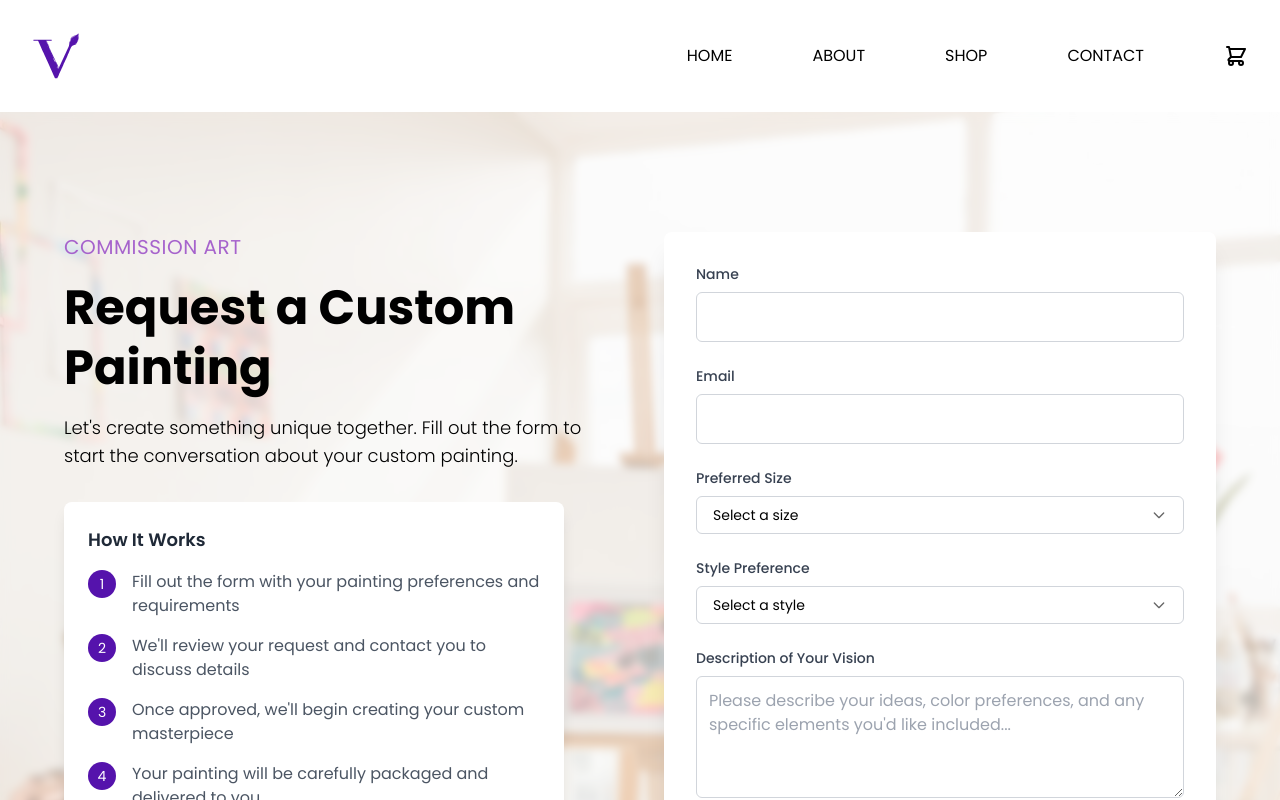
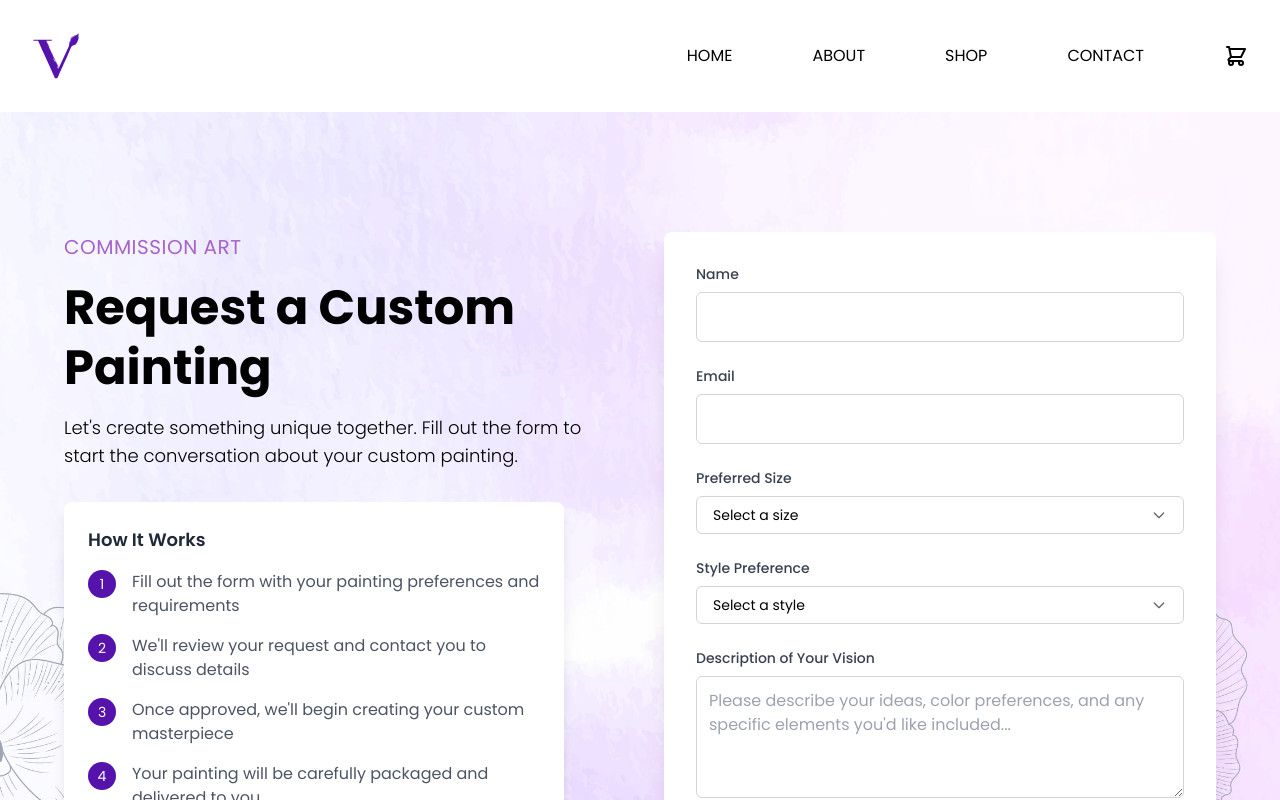
Before and after one commit to tom318267/ginnysart, a Next.js app: page /custom-painting in a window 1280 px wide. Shown: the top 800 px of the page. Built offline with nearby package versions, Linux system fonts and the light colour scheme.

Commit message:
change custom painting background

```diff
--- a/src/pages/custom-painting.tsx
+++ b/src/pages/custom-painting.tsx
@@ -63,15 +63,14 @@ const CustomPaintingPage = () => {
 
   return (
     <section
-      className="relative py-[60px] lg:py-[120px] px-4 lg:px-8 bg-cover bg-center bg-no-repeat"
+      className="relative py-[60px] lg:py-[120px] px-4 lg:px-8 bg-cover bg-right bg-no-repeat"
       style={{
-        backgroundImage: 'url("/images/artstudio.jpg")',
+        backgroundImage: 'url("/images/purpleflower.jpg")',
         imageRendering: "crisp-edges",
-        backdropFilter: "blur(8px)",
-        WebkitBackdropFilter: "blur(8px)", // For Safari support
+        // For Safari support
       }}
     >
-      <div className="absolute inset-0 bg-white/60 backdrop-blur-sm"></div>
+      <div className="absolute inset-0 bg-white/40"></div>
 
       <div className="max-w-7xl mx-auto relative">
         <div className="grid grid-cols-1 px-4 lg:px-8 lg:grid-cols-2 gap-12">
```
Also changed, not shown: public/images/purpledots.jpg (added), public/images/purpleflower.jpg (added).
